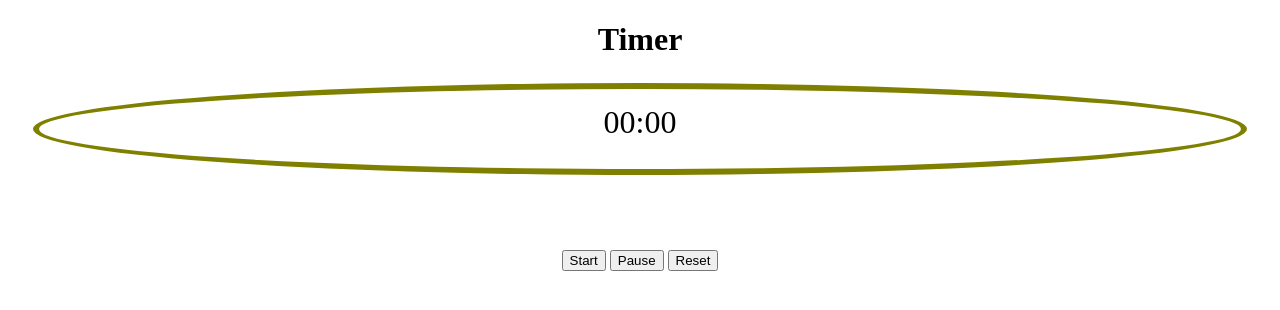
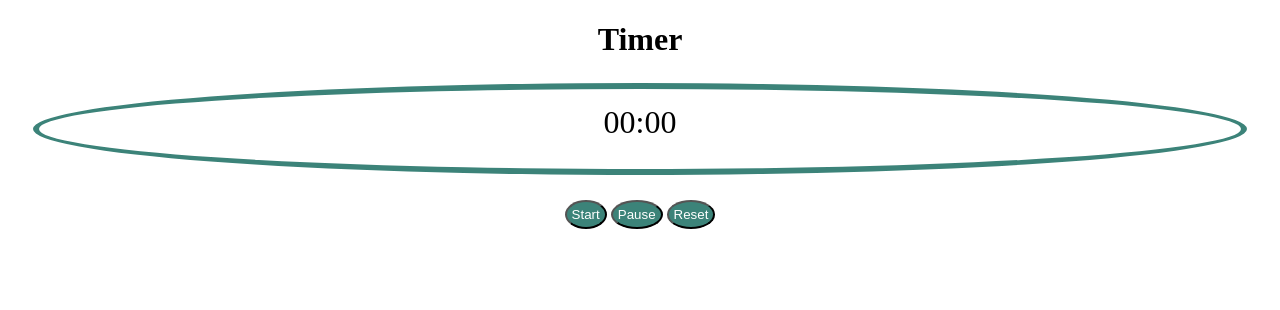
Before and after one commit to NatalieNunez/JSPractice, a plain HTML site: page index.html in a window 1280 px wide. Drawn offline with Linux system fonts and the light colour scheme.

Commit message:
edited buttons

```diff
--- a/index.html
+++ b/index.html
@@ -11,10 +11,10 @@
         <h1>Timer</h1>
         <div class='timer'>00:00</div>
     </header>
-    <div class='button'>
-        <button>Start</button>
-        <button>Pause</button>
-        <button>Reset</button>
+    <div>
+        <button class='button'>Start</button>
+        <button class='button'>Pause</button>
+        <button class='button'>Reset</button>
     </div>
     <script src='main.js'></script>
 </body>
--- a/style.css
+++ b/style.css
@@ -4,7 +4,7 @@ body {
 
 .timer {
   margin: 25px;
-  border: 6px solid olive;
+  border: 6px solid rgb(60, 131, 121);
   padding: 15px;
   font-size: 32px;
   border-radius: 50%;
@@ -13,5 +13,13 @@ body {
 
 .button {
   text-align: center;
-  padding: 50px;
+  padding: 5px;
+  border-radius: 50%;
+  background-color: rgb(60, 131, 121);
+  color: #ffffff;
 }
+
+.button:hover {
+  background-color: black;
+  color: #ffffff;
+}
```
